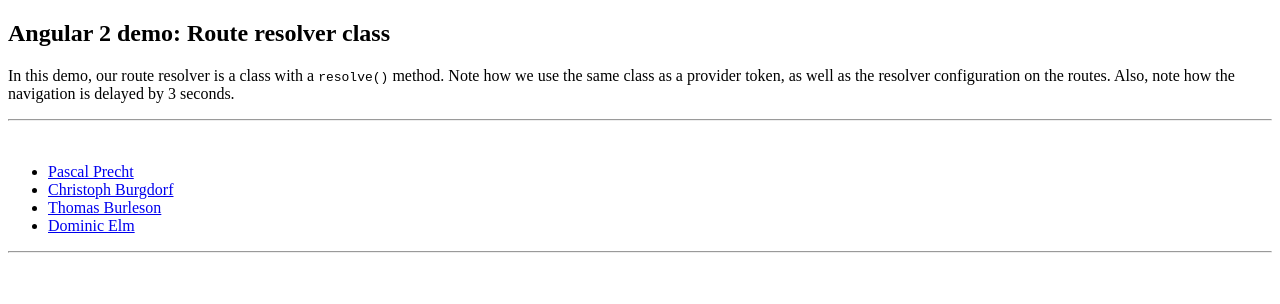
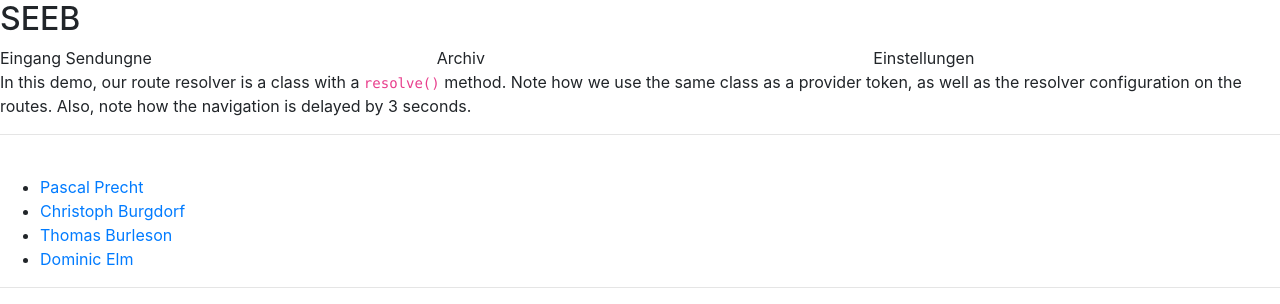
Before and after one commit to nfsolutions/angroute, an Angular app: page / in a window 1280 px wide. Shown: the top 304 px of the page. Built offline with nearby package versions, Linux system fonts and the light colour scheme.

Commit message:
entry page

```diff
--- a/angular.json
+++ b/angular.json
@@ -23,7 +23,8 @@
               "src/assets"
             ],
             "styles": [
-              "src/styles.css"
+              "src/styles.css",
+              "node_modules/bootstrap/dist/css/bootstrap.min.css"
             ],
             "scripts": []
           },
--- a/package.json
+++ b/package.json
@@ -20,6 +20,8 @@
     "@angular/platform-browser": "^6.0.3",
     "@angular/platform-browser-dynamic": "^6.0.3",
     "@angular/router": "^6.0.3",
+    "@ng-bootstrap/ng-bootstrap": "^2.2.0",
+    "bootstrap": "^4.1.1",
     "core-js": "^2.5.4",
     "rxjs": "^6.0.0",
     "rxjs-compat": "^6.2.1",
--- a/src/app/app.component.html
+++ b/src/app/app.component.html
@@ -1,8 +1,14 @@
-<h2>Angular 2 demo: Route resolver class</h2>
+<h2>SEEB</h2>
 
-<p>In this demo, our route resolver is a class with a <code>resolve()</code> method. Note how we use the same class as a provider token,
-as well as the resolver configuration on the routes. Also, note how the navigation is delayed by 3 seconds.</p>
-<hr>
-<br>
-<router-outlet></router-outlet>
-<hr>
+<div class="row">
+  <div class="col-sm-4">Eingang Sendungne</div>
+  <div class="col-sm-4">Archiv</div>
+  <div class="col-sm-4">Einstellungen</div>
+</div>
+  <p>In this demo, our route resolver is a class with a <code>resolve()</code> method. Note how we use the same class as
+    a provider token,
+    as well as the resolver configuration on the routes. Also, note how the navigation is delayed by 3 seconds.</p>
+  <hr>
+  <br>
+  <router-outlet></router-outlet>
+  <hr>
```
Also changed, not shown: 1 other file (tests, documents, lock files or other folders).
